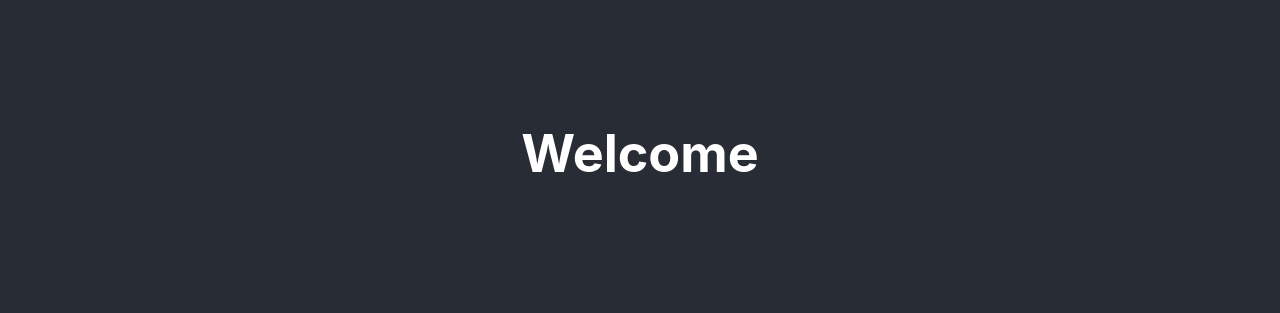
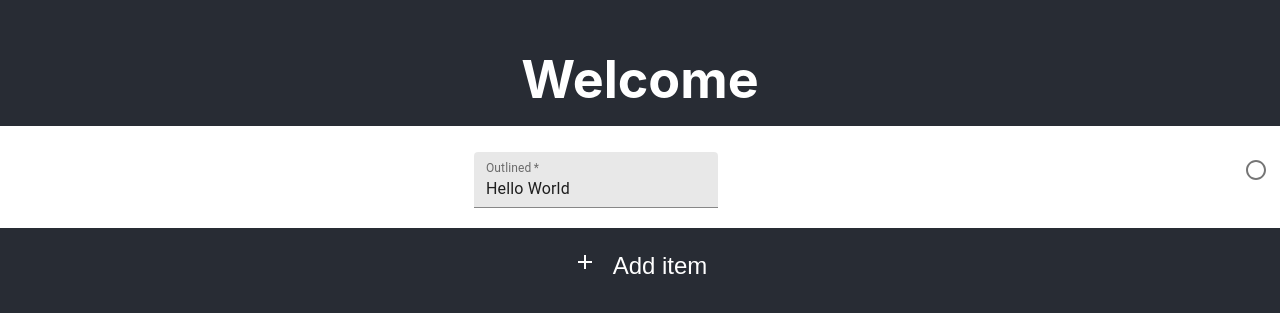
Before and after one commit to joshadams1/todo-app, a React (Create React App) app in the folder client/todo-list/: page /home in a window 1280 px wide. Shown: the part 247-560 px from the top of the page. Built offline with nearby package versions, Linux system fonts and the light colour scheme.

Commit message:
Create NewItem component + other helper components

```diff
--- /dev/null
+++ b/client/todo-list/src/components/AddItem.js
@@ -0,0 +1,23 @@
+import React, { useState } from 'react';
+
+import { Grid, IconButton } from '@material-ui/core';
+import AddIcon from '@material-ui/icons/Add';
+
+const AddItem = () => {
+    return (
+        <div>
+            <IconButton style={{ "margin-top": "30px", "color": "white" }}>
+                <Grid container alignItems="baseline" spacing={2}>
+                    <Grid item>
+                        <AddIcon />
+                    </Grid>
+                    <Grid item>
+                        <span>Add item</span>
+                    </Grid>
+                </Grid>
+            </IconButton>
+        </div>
+    )
+}
+
+export default AddItem;
--- a/client/todo-list/src/components/Home.js
+++ b/client/todo-list/src/components/Home.js
@@ -1,10 +1,23 @@
 import React from 'react';
+
+import NewItem from './NewItem';
+import AddItem from './AddItem';
+
+import { Grid, IconButton } from '@material-ui/core';
 
 const Home = () => {
     return (
-        <div>
-            <h1>Welcome</h1>
-        </div>
+        <Grid container justify="flex-start" direction="column">
+            <Grid item>
+                <h1>Welcome</h1>
+            </Grid>
+            <Grid item>
+                <NewItem />
+            </Grid>
+            <Grid item>
+                <AddItem />
+            </Grid>
+        </Grid>
     )
 }
 
--- /dev/null
+++ b/client/todo-list/src/components/NewItem.js
@@ -0,0 +1,39 @@
+import React, { useState } from 'react';
+
+import { TextField, Grid, IconButton } from '@material-ui/core';
+
+import CheckedIcon from '@material-ui/icons/CheckCircle';
+import UncheckedIcon from '@material-ui/icons/RadioButtonUnchecked';
+
+
+const ListItem = () => {
+    const [button, setButton] = useState(false);
+
+    const handleClick = () => {
+        setButton(!button);
+    }
+
+    return (
+        <div style={{ "background-color": "white" }}>
+            <Grid container justify="space-between" spacing={5} alignItems="baseline">
+                <h1>{button}</h1>
+                <Grid item>
+                    <TextField
+                        label="Outlined"
+                        required
+                        id="filled-required"
+                        defaultValue="Hello World"
+                        variant="filled"
+                    ></TextField>
+                </Grid>
+                <Grid item>
+                    <IconButton onClick={handleClick}>
+                        {!button ? <UncheckedIcon /> : <CheckedIcon />}
+                    </IconButton>
+                </Grid>
+            </Grid>
+        </div>
+    )
+}
+
+export default ListItem;
```
